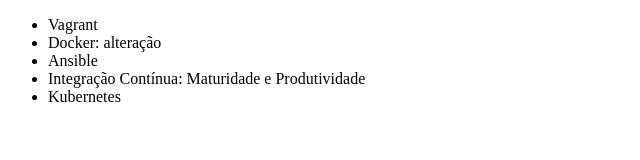
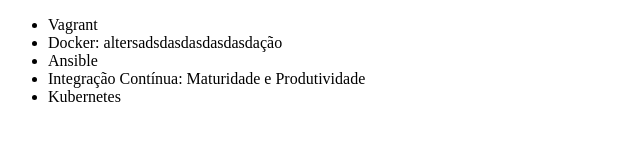
Before and after one commit to ivanforner/alura-git, a plain HTML site: page index.html in a window 1280 px wide. Shown: the whole page, without its empty margins (0-640 px from the left). Drawn offline with Linux system fonts and the light colour scheme.

Commit message:
mudando o nome do curso

```diff
--- a/index.html
+++ b/index.html
@@ -7,7 +7,7 @@
 <body>
     <ul>
         <li>Vagrant</li>
-        <li>Docker: alteração</li>
+        <li>Docker: altersadsdasdasdasdasdação</li>
         <li>Ansible</li>
         <li>Integração Contínua: Maturidade e Produtividade</li>
         <li>Kubernetes</li>
```
